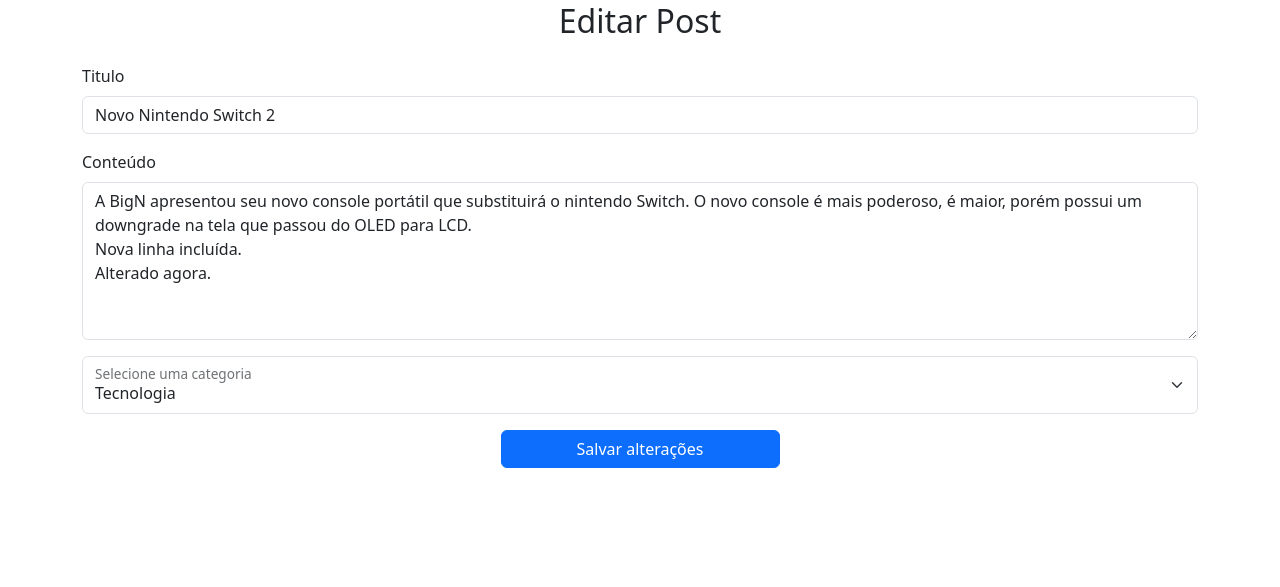
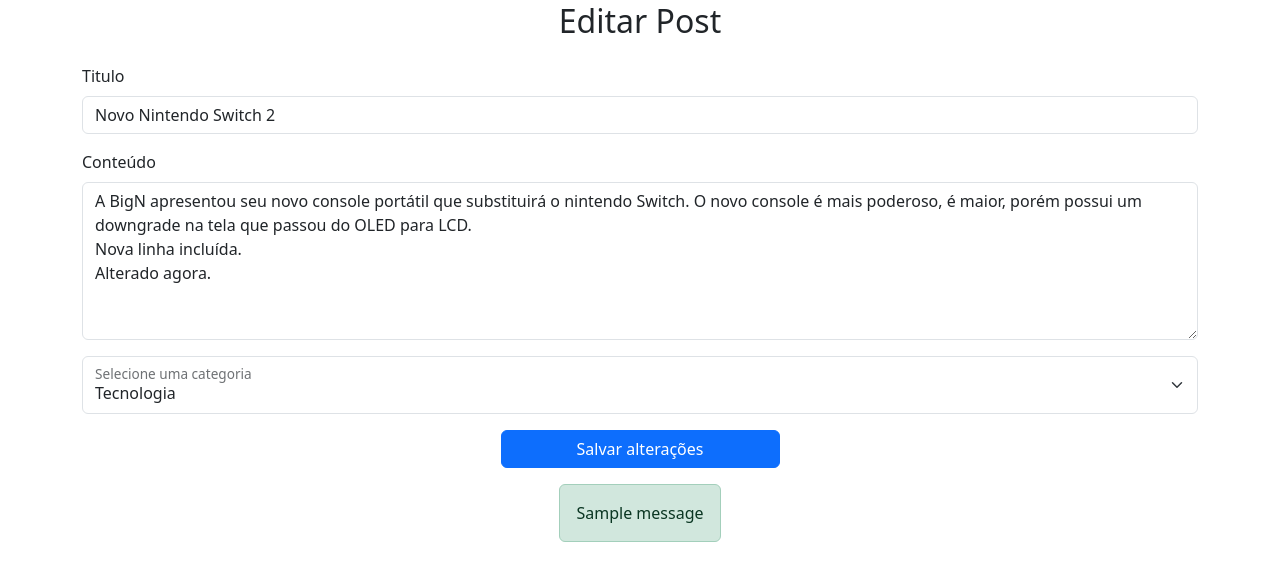
Before and after one commit to WaldembergDev/django-simple-blog, a Django app: page /posts/edit_post/4 in a window 1280 px wide. Shown: the part 46-633 px from the top of the page. Run offline with Django 5.2, Linux system fonts and the light colour scheme; data comes from the database, SQL or seed files in the repository; both versions use the stored data as it was after the commit; tables that the repository leaves empty hold one stand-in row (values such as "Sample post"); one stand-in notice (Sample message) is shown.

Commit message:
Adicionado mensagens de feedback para o usuário nas view edit_post e delete_post

```diff
--- a/posts/templates/edit_post.html
+++ b/posts/templates/edit_post.html
@@ -26,6 +26,13 @@
                 <label for="floatingSelect">Selecione uma categoria</label>
             </div>
             <button type="submit" class="btn btn-primary align-self-center w-25">Salvar alterações</button>
+            {% if messages %}
+                {% for message in messages %}
+                    <div class="alert {{message.tags}} align-self-center" role="alert">
+                        {{message}}
+                    </div>
+                {% endfor %}
+            {% endif %}
         </form>
     </div>
 {% endblock %}
--- a/posts/views.py
+++ b/posts/views.py
@@ -2,6 +2,8 @@ from django.shortcuts import render, redirect
 from django.contrib.auth.decorators import login_required
 from .models import Categories, Post
 from django.utils import timezone
+from django.contrib import messages
+from django.contrib.messages import constants
 
 # Create your views here.
 @login_required(login_url='/account/login/')
@@ -30,6 +32,8 @@ def new_post(request):
 def delete_post(request, id):
     post = Post.objects.filter(id = id).first()
     post.delete()
+    # criando uma mensagem
+    messages.add_message(request, constants.SUCCESS, 'Post deletado com sucesso!')
     return redirect('/plataform/home/')
 
 def edit_post(request, id):
@@ -51,5 +55,7 @@ def edit_post(request, id):
         post.updated_in = update_in
         # salvando as alterações do post
         post.save()
+        # criando uma mensagem
+        messages.add_message(request, constants.SUCCESS, 'Post atualizado com sucesso!')
         # redirecionando o usuário para a mesma página
         return redirect('edit_post', id=post.id)
```
Also changed, not shown: db.sqlite3.
